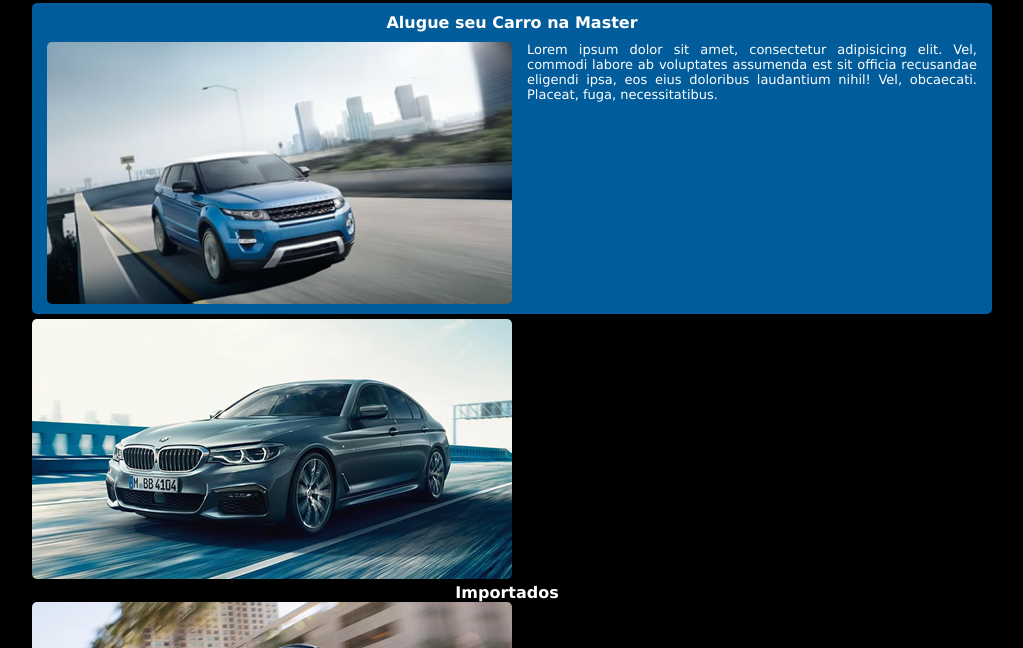
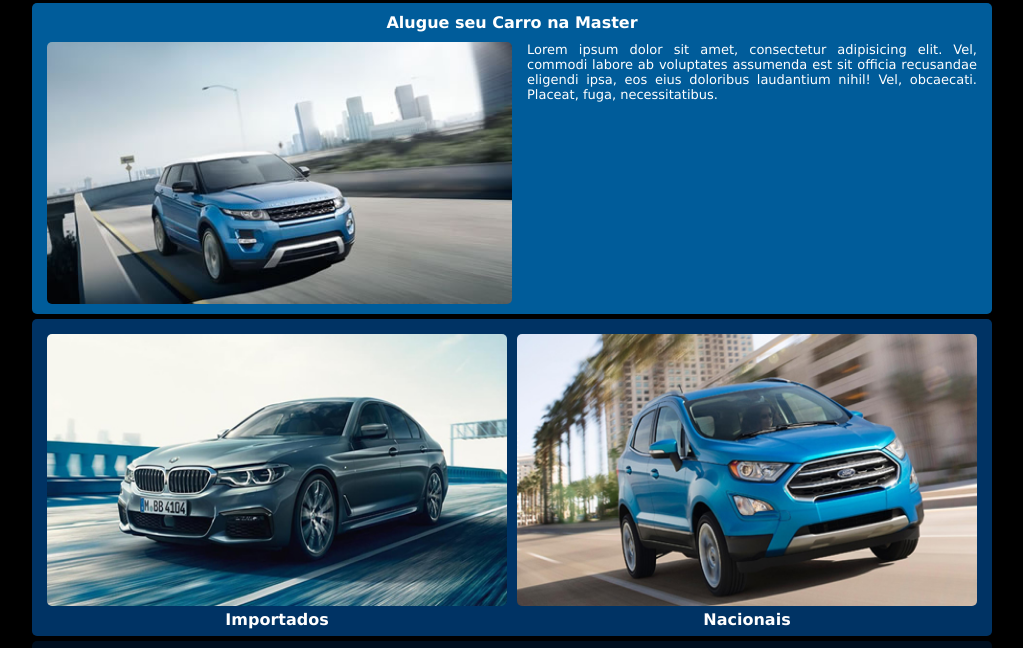
Before and after one commit to heinrik10/Master-Rent-a-Car, a plain HTML site: page index.html in a window 1280 px wide. Shown: the part 116-764 px from the top of the page, without its empty margins (128-1151 px from the left). Drawn offline with Linux system fonts and the light colour scheme; files whose address does not match are found by name.

Commit message:
Update estilo.css

```diff
--- a/css/estilo.css
+++ b/css/estilo.css
@@ -83,7 +83,8 @@
 	text-align: justify;
 	padding-bottom: 15px;
 }
-#nac_imp {
+.nac_imp {
+	display: flex;
 	background-color: rgba(0,64,125,0.80);
 	border-radius: 5px;
 	padding-top: 15px;
@@ -96,9 +97,6 @@
 	margin-bottom: 15px;
 }
 
-.nac {
-
-}
 .foto_nac_imp {
 	border-radius: 5px;
 	max-width: 100%;
@@ -149,6 +147,17 @@
     padding-bottom: 15px;
 }
 
+.nac_imp_index{
+
+	display: flex;
+	background-color: rgba(0,64,125,0.80);
+	border-radius: 5px;
+	padding-top: 15px;
+	padding-bottom: 30px;
+	margin-top: 5px;
+	padding-left: 15px;
+	padding-right: 15px;
+}
 
 
 
@@ -179,10 +188,7 @@
 	margin-right: 15px;
 	width: 50%;
 }
-#nac_imp {
-    display: flex;
-    padding-bottom: 30px;
-}
+
 .foto_nac_imp {
 	max-width: 100%;
 	height: 100%;
@@ -196,13 +202,10 @@
 	margin-right: 10px;
 
 }
-.nac {
+
+.campo {
+    width: 195px;
 }
-.campo {
-    width: 200px;
-}
-
-
 
 
 
@@ -247,21 +250,14 @@
     color: #00417C;
 
 }
+
 #principal {
     margin: 15px auto;
     max-width: 960px;
 }
+
 .campo {
     width: 400px;
 }
 
-
-
-
-
-
-
-
 }
-
-}
```
